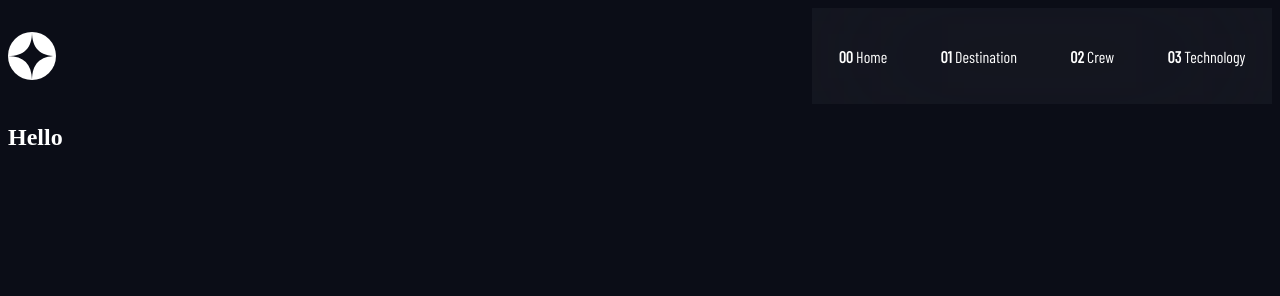
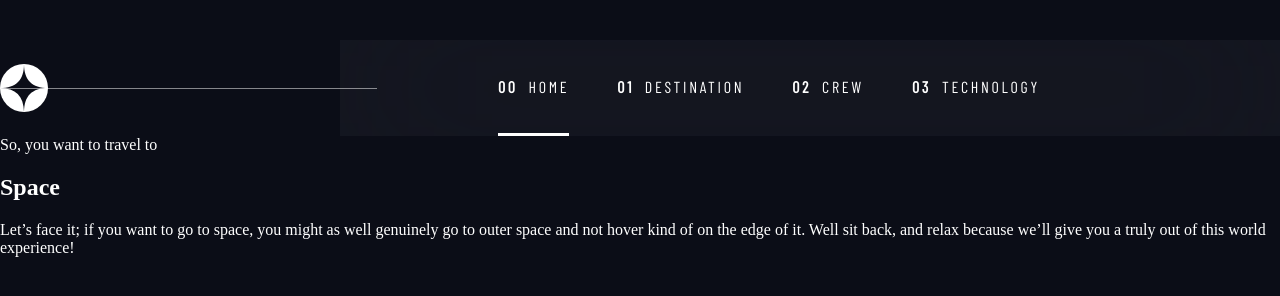
Before and after one commit to MrNicholson85/space-tourism-website, a Gatsby site in the folder space-tourism/: page / in a window 1280 px wide. Built offline with nearby package versions, Linux system fonts and the light colour scheme; Gatsby itself is replaced by a stand-in of ours; a web font is replaced by a local one.

Commit message:
updated nav

```diff
--- a/space-tourism/gatsby-config.js
+++ b/space-tourism/gatsby-config.js
@@ -16,6 +16,9 @@ module.exports = {
   plugins: [
     `gatsby-plugin-sass`,
     `gatsby-plugin-styled-components`,
+    `gatsby-plugin-image`,
+    `gatsby-plugin-sharp`,
+    `gatsby-transformer-sharp`,
     {
       resolve: 'gatsby-plugin-web-font-loader',
       options: {
--- a/space-tourism/package.json
+++ b/space-tourism/package.json
@@ -17,10 +17,14 @@
     "babel-plugin-styled-components": "^2.0.1",
     "gatsby": "^4.2.0",
     "gatsby-plugin-google-fonts": "^1.0.1",
+    "gatsby-plugin-image": "^2.3.0",
     "gatsby-plugin-react-helmet": "^5.2.0",
     "gatsby-plugin-sass": "^5.2.0",
+    "gatsby-plugin-sharp": "^4.3.0",
     "gatsby-plugin-styled-components": "^5.2.0",
     "gatsby-plugin-web-font-loader": "^1.0.4",
+    "gatsby-source-filesystem": "^4.3.0",
+    "gatsby-transformer-sharp": "^4.3.0",
     "react": "^17.0.1",
     "react-dom": "^17.0.1",
     "react-helmet": "^6.1.0",
--- a/space-tourism/src/components/Layout.js
+++ b/space-tourism/src/components/Layout.js
@@ -4,7 +4,7 @@ import '../styles/main.scss'
 import styled from 'styled-components'
 
 const LayoutStyles = styled.div`
-  max-width: 1200px;
+  max-width: 1440px;
   margin: 0 auto;
 
   @media (max-width: 1440px) {
--- a/space-tourism/src/components/Navbar.js
+++ b/space-tourism/src/components/Navbar.js
@@ -4,10 +4,11 @@ import styled from 'styled-components'
 import logo from '../images/logo.svg'
 
 const MenuStyles = styled.div`
-  display: grid;
-  grid-template-columns: 48px 460px;
+  display: inline-flex;
   justify-content: space-between;
   align-items: center;
+  width: 100%;
+  margin-top: 40px;
 `
 
 const LogoStyles = styled.div`
@@ -20,25 +21,50 @@ const LogoStyles = styled.div`
 
 const LinkStyle = styled.div`
   display: inline-flex;
-  justify-content: space-around;
+  width: 830px;
   align-items: center;
   background: rgba(255, 255, 255, 0.04);
   backdrop-filter: blur(81.5485px);
-  height: 96px;
+  position: relative;
+  padding-left: 110px;
 
   a {
     color: white;
     text-decoration: none;
     font-size: 16px;
     font-family: 'Barlow Condensed', sans-serif;
-    letter-spacing: 2.7;
-    font-weight: light;
+    letter-spacing: 2.7px;
+    font-weight: 400;
+    text-transform: uppercase;
+    padding: 37px 0;
+    border-bottom: 3px solid transparent;
+    margin-left: 48px;
 
     span {
-      font-weight: bold;
-      margin-right: 5
-  px;
+      font-weight: 700;
+      margin-right: 5px;
     }
+
+    &:hover {
+      border-bottom: 3px solid rgba(255, 255, 255, .5);
+    }
+  }
+
+  [aria-current="page"] {
+    border-bottom: 3px solid rgba(255, 255, 255);
+
+    &:hover {
+      border-bottom: 3px solid rgba(255, 255, 255);
+    }
+  }
+
+  &:before {
+    content: '';
+    width: 437px;
+    height: 1px;
+    background-color: rgba(255, 255, 255, .5);
+    position: absolute;
+    left: -400px;
   }
 `
 
--- a/space-tourism/src/pages/index.js
+++ b/space-tourism/src/pages/index.js
@@ -1,11 +1,20 @@
 import React from "react"
 import Layout from "../components/Layout"
+import styled from "styled-components"
+
+const BgImag = styled.div`
+  background-image: url('space-tourism/src/images/home/background-home-desktop.jpg');
+  background-size: cover;
+
+`
 
 export default function Home() {
   return (
     <Layout>
       <section>
-        <h1>Hello</h1>
+        <span>So, you want to travel to</span>
+        <h1>Space</h1>
+        <p>Let’s face it; if you want to go to space, you might as well genuinely go to outer space and not hover kind of on the edge of it. Well sit back, and relax because we’ll give you a truly out of this world experience!</p>
       </section>
     </Layout>
   )
--- a/space-tourism/src/styles/global.scss
+++ b/space-tourism/src/styles/global.scss
@@ -1,4 +1,6 @@
 body {
   background-color: #0B0D17;
   color: white;
+  margin: 0;
+  padding: 0;
 }
--- a/space-tourism/src/styles/typography.scss
+++ b/space-tourism/src/styles/typography.scss
@@ -42,9 +42,3 @@ h5,
   font-size: 14px;
   letter-spacing: 2.35;
 }
-
-.nav-text {
-  font-size: 16px;
-  font-family: 'Barlow Condensed', sans-serif;
-  letter-spacing: 2.7;
-}
```
Also changed, not shown: 1 other file.
